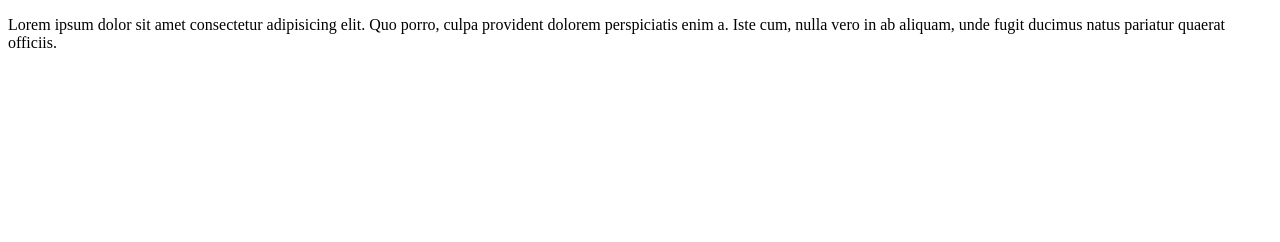
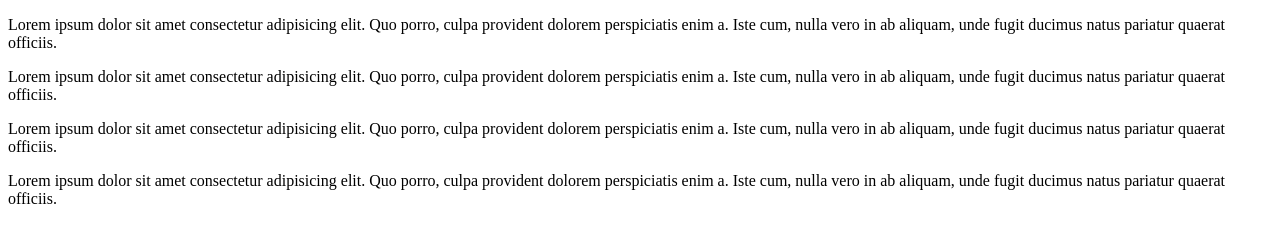
Before and after one commit to IuliiaSushko/training_14, a plain HTML site: page index.html in a window 1280 px wide. Drawn offline with Linux system fonts and the light colour scheme.

Commit message:
add commit14

```diff
--- a/index.html
+++ b/index.html
@@ -12,5 +12,20 @@
       provident dolorem perspiciatis enim a. Iste cum, nulla vero in ab aliquam,
       unde fugit ducimus natus pariatur quaerat officiis.
     </p>
+    <p>
+      Lorem ipsum dolor sit amet consectetur adipisicing elit. Quo porro, culpa
+      provident dolorem perspiciatis enim a. Iste cum, nulla vero in ab aliquam,
+      unde fugit ducimus natus pariatur quaerat officiis.
+    </p>
+    <p>
+      Lorem ipsum dolor sit amet consectetur adipisicing elit. Quo porro, culpa
+      provident dolorem perspiciatis enim a. Iste cum, nulla vero in ab aliquam,
+      unde fugit ducimus natus pariatur quaerat officiis.
+    </p>
+    <p>
+      Lorem ipsum dolor sit amet consectetur adipisicing elit. Quo porro, culpa
+      provident dolorem perspiciatis enim a. Iste cum, nulla vero in ab aliquam,
+      unde fugit ducimus natus pariatur quaerat officiis.
+    </p>
   </body>
 </html>
```
